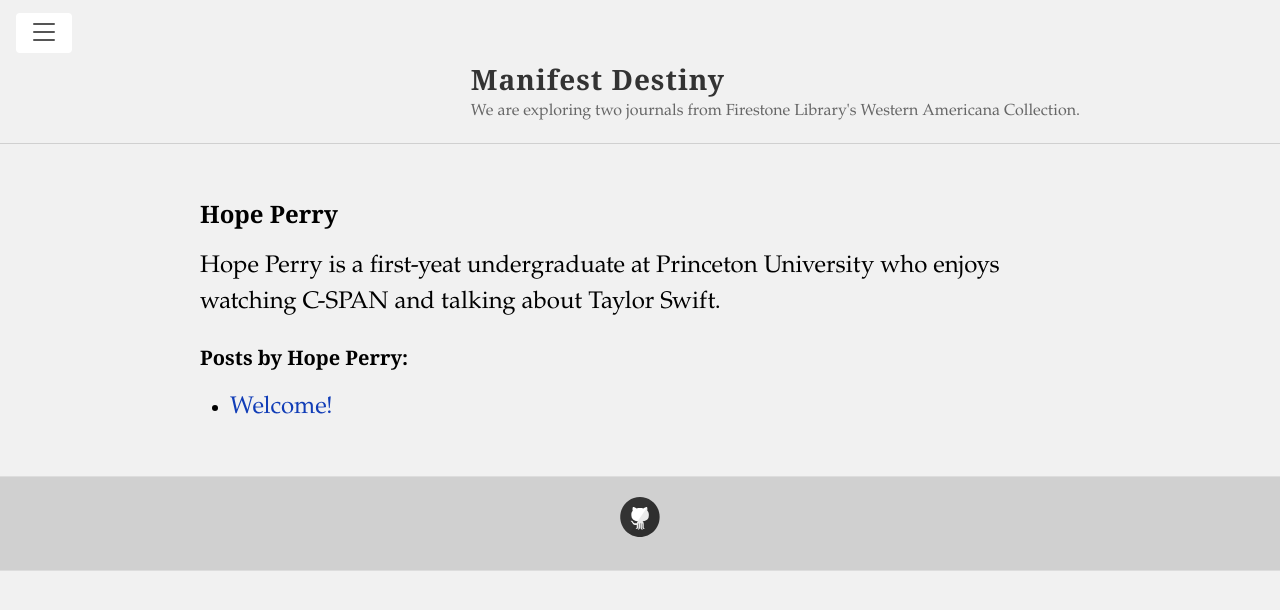
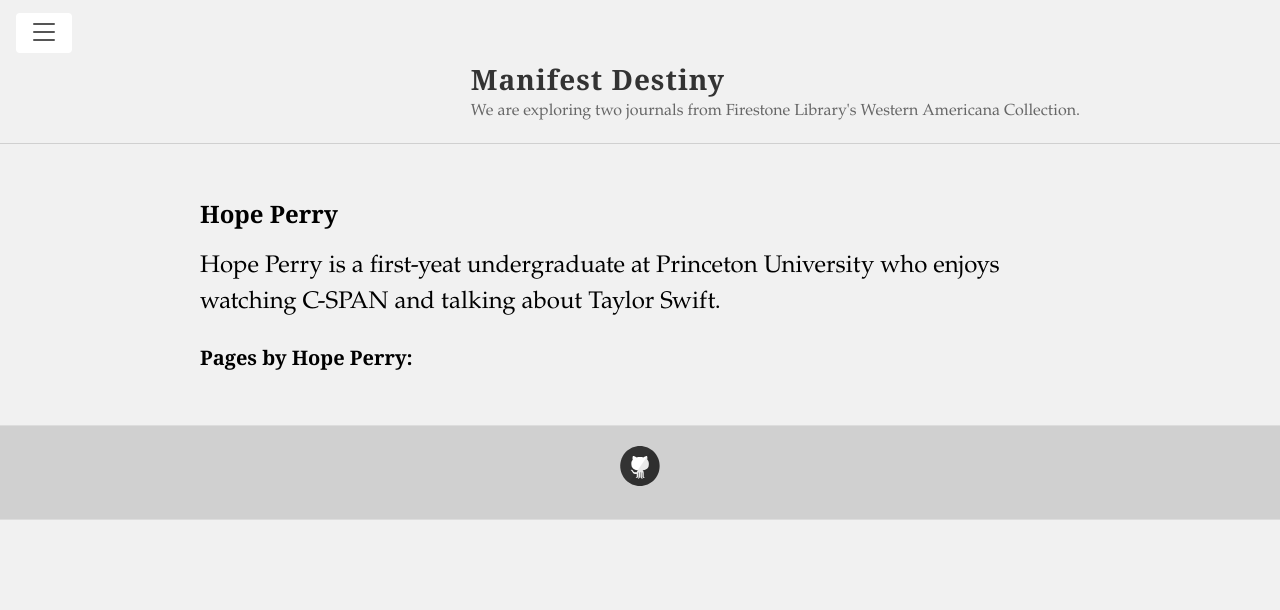
Before and after one commit to HUM-331-Princeton/manifest-destiny, a Jekyll site: the page built from _people/hope-perry.md, in a window 1280 px wide. Shown: the top 610 px of the page. Built offline with Jekyll 4.4.1, drawn with Linux system fonts in a browser that asks for light colours.

Commit message:
Update author.html

```diff
--- a/_layouts/author.html
+++ b/_layouts/author.html
@@ -5,11 +5,11 @@
 
 {{ content }}
 
-<h3>Posts by {{ page.name }}:</h3>
+<h3>Pages by {{ page.name }}:</h3>
 <ul>
-{% for post in site.posts %}
-{% if post.author == page.name %}
-<li><a href="{{ site.baseurl }}{{ post.url }}">{{ post.title }}</a></li>
+{% for page in site.pages %}
+{% if page.author == page.name %}
+<li><a href="{{ site.baseurl }}{{ page.url }}">{{ page.title }}</a></li>
 {% endif %}
 {% endfor %}
 </ul>
```
